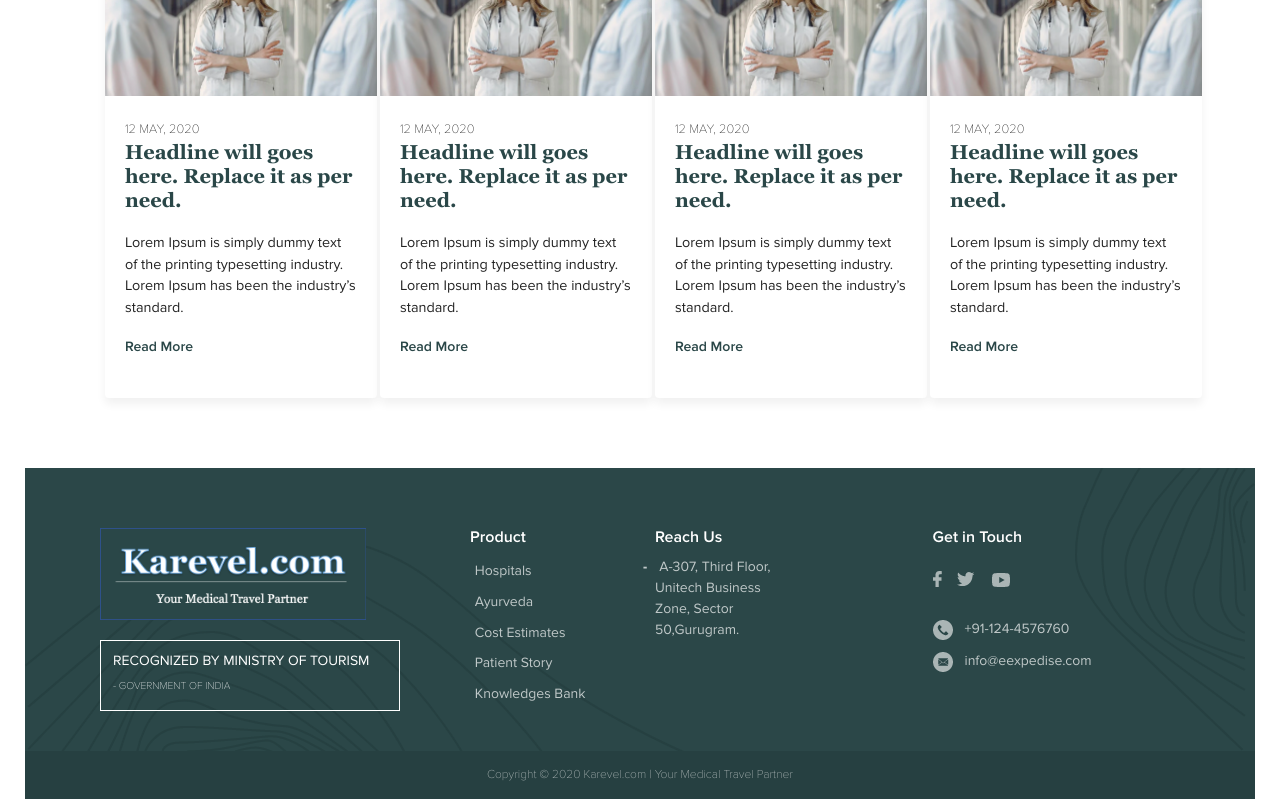
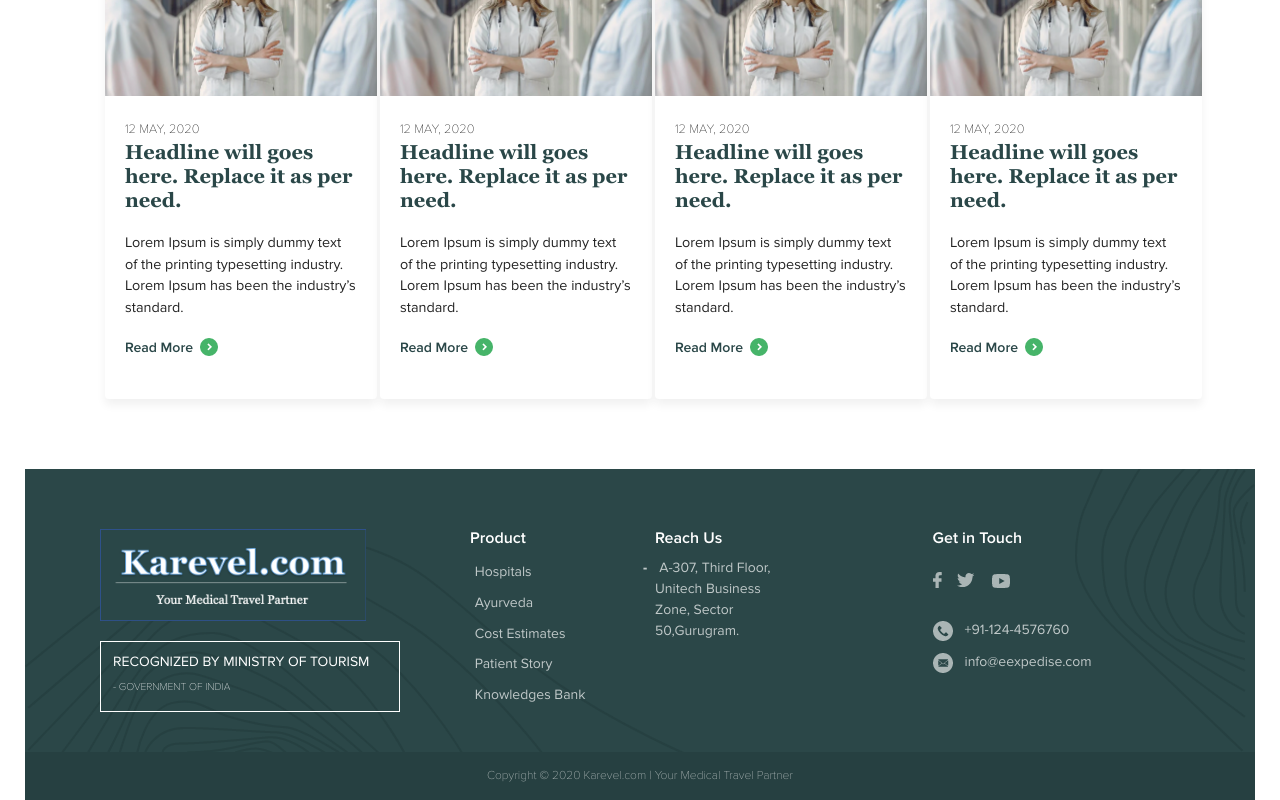
Before and after one commit to developerajendra/nextjs-typescript, a Next.js app: page / in a window 1280 px wide. Shown: the part 4383-5183 px from the top of the page. Built offline with nearby package versions, Linux system fonts and the light colour scheme; a web font is replaced by a local one.

Commit message:
changes for read more

```diff
--- a/components/common/newsCard/newsCard.tsx
+++ b/components/common/newsCard/newsCard.tsx
@@ -22,7 +22,7 @@ function NewsCard({ readMoreLink, title, date, image, news, icon}: news) {
                 {news}
                 </Card.Text>
                 <Link href={readMoreLink}><a className="read-more" href="#">Read More
-                 {icon ? <i className={icon}></i>  : <i className="icon-read-mores"></i> }
+                 {icon ? <i className={icon}></i>  : <i className="icon-read-more"></i> }
                  </a></Link>
             </Card.Body>
             </Card>
```
